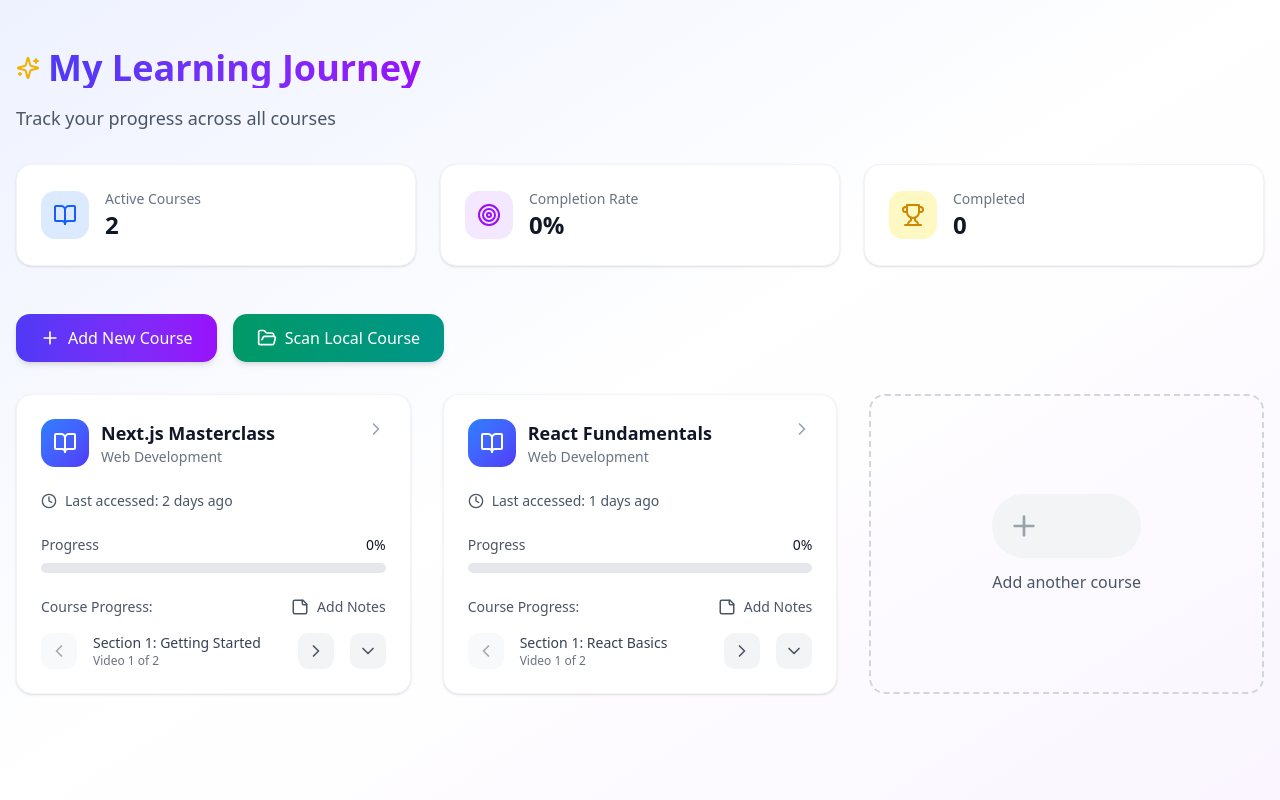
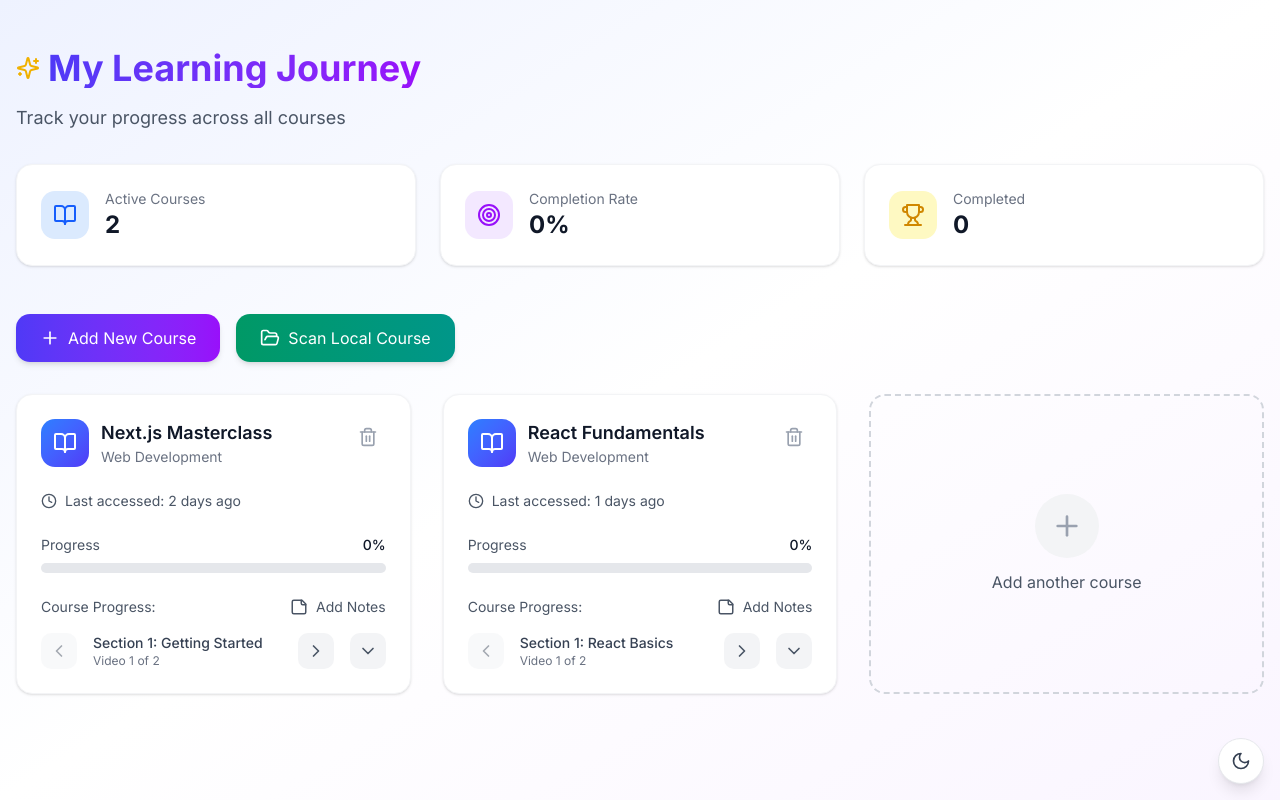
Before and after one commit to Alisadaintanvir/course-tracker, a Next.js app: page / in a window 1280 px wide. Built offline with nearby package versions, Linux system fonts and the light colour scheme.

Commit message:
Add Radix UI dialog component for improved user interaction, update layout with theme provider and toggle, and implement delete confirmation modal for course management. Adjust course modal to make description optional and refine dependencies in package files.

```diff
--- a/app/components/AddCourseModal.tsx
+++ b/app/components/AddCourseModal.tsx
@@ -9,7 +9,7 @@ interface AddCourseModalProps {
 interface CourseData {
   title: string;
   category: string;
-  description: string;
+  description?: string;
   totalModules: number;
   sections: Section[];
 }
@@ -108,12 +108,11 @@ export default function AddCourseModal({
               htmlFor="description"
               className="block text-sm font-medium text-gray-700 dark:text-gray-300 mb-1"
             >
-              Description
+              Description (Optional)
             </label>
             <textarea
               id="description"
               name="description"
-              required
               rows={3}
               className="w-full px-4 py-2 rounded-lg border border-gray-300 dark:border-gray-600 bg-white dark:bg-gray-700 text-gray-900 dark:text-white focus:ring-2 focus:ring-indigo-500 focus:border-transparent"
               placeholder="Brief description of the course..."
--- /dev/null
+++ b/app/components/DeleteConfirmationModal.tsx
@@ -0,0 +1,60 @@
+"use client";
+
+import { X } from "lucide-react";
+import {
+  Dialog,
+  DialogContent,
+  DialogHeader,
+  DialogTitle,
+  DialogDescription,
+  DialogFooter,
+  DialogClose,
+} from "@/components/ui/dialog";
+
+interface DeleteConfirmationModalProps {
+  isOpen: boolean;
+  onClose: () => void;
+  onConfirm: () => void;
+  courseTitle: string;
+}
+
+export default function DeleteConfirmationModal({
+  isOpen,
+  onClose,
+  onConfirm,
+  courseTitle,
+}: DeleteConfirmationModalProps) {
+  return (
+    <Dialog open={isOpen} onOpenChange={(open) => !open && onClose()}>
+      <DialogContent className="max-w-md">
+        <DialogHeader>
+          <DialogTitle className="flex items-center justify-between">
+            <span>Delete Course</span>
+          </DialogTitle>
+          <DialogDescription>
+            <span className="text-gray-600 dark:text-gray-300">
+              Are you sure you want to delete &quot;{courseTitle}&quot;? This
+              action cannot be undone.
+            </span>
+          </DialogDescription>
+        </DialogHeader>
+        <DialogFooter className="flex justify-end gap-4 mt-6">
+          <DialogClose asChild>
+            <button
+              onClick={onClose}
+              className="px-4 py-2 text-gray-700 dark:text-gray-300 hover:bg-gray-100 dark:hover:bg-gray-700 rounded-lg transition-colors"
+            >
+              Cancel
+            </button>
+          </DialogClose>
+          <button
+            onClick={onConfirm}
+            className="px-4 py-2 bg-red-600 text-white rounded-lg hover:bg-red-700 focus:outline-none focus:ring-2 focus:ring-red-500 focus:ring-offset-2 transition-colors"
+          >
+            Delete Course
+          </button>
+        </DialogFooter>
+      </DialogContent>
+    </Dialog>
+  );
+}
--- /dev/null
+++ b/app/components/ThemeProvider.tsx
@@ -0,0 +1,56 @@
+"use client";
+
+import { createContext, useContext, useEffect, useState } from "react";
+
+type Theme = "dark" | "light";
+
+type ThemeContextType = {
+  theme: Theme;
+  toggleTheme: () => void;
+};
+
+const ThemeContext = createContext<ThemeContextType | undefined>(undefined);
+
+export function ThemeProvider({ children }: { children: React.ReactNode }) {
+  const [theme, setTheme] = useState<Theme>("light");
+
+  useEffect(() => {
+    // Check if user has a theme preference in localStorage
+    const savedTheme = localStorage.getItem("theme") as Theme;
+    // Check if user has a system preference for dark mode
+    const systemPrefersDark = window.matchMedia(
+      "(prefers-color-scheme: dark)"
+    ).matches;
+
+    if (savedTheme) {
+      setTheme(savedTheme);
+    } else if (systemPrefersDark) {
+      setTheme("dark");
+    }
+  }, []);
+
+  useEffect(() => {
+    // Update the document class and localStorage when theme changes
+    document.documentElement.classList.remove("light", "dark");
+    document.documentElement.classList.add(theme);
+    localStorage.setItem("theme", theme);
+  }, [theme]);
+
+  const toggleTheme = () => {
+    setTheme((prevTheme) => (prevTheme === "light" ? "dark" : "light"));
+  };
+
+  return (
+    <ThemeContext.Provider value={{ theme, toggleTheme }}>
+      {children}
+    </ThemeContext.Provider>
+  );
+}
+
+export function useTheme() {
+  const context = useContext(ThemeContext);
+  if (context === undefined) {
+    throw new Error("useTheme must be used within a ThemeProvider");
+  }
+  return context;
+}
--- /dev/null
+++ b/app/components/ThemeToggle.tsx
@@ -0,0 +1,22 @@
+"use client";
+
+import { Moon, Sun } from "lucide-react";
+import { useTheme } from "./ThemeProvider";
+
+export default function ThemeToggle() {
+  const { theme, toggleTheme } = useTheme();
+
+  return (
+    <button
+      onClick={toggleTheme}
+      className="fixed bottom-4 right-4 p-3 rounded-full bg-white dark:bg-gray-800 shadow-lg hover:shadow-xl transition-all duration-300 border border-gray-200 dark:border-gray-700"
+      aria-label="Toggle theme"
+    >
+      {theme === "light" ? (
+        <Moon className="w-5 h-5 text-gray-700 dark:text-gray-300" />
+      ) : (
+        <Sun className="w-5 h-5 text-gray-700 dark:text-gray-300" />
+      )}
+    </button>
+  );
+}
--- a/app/layout.tsx
+++ b/app/layout.tsx
@@ -1,16 +1,10 @@
 import type { Metadata } from "next";
-import { Geist, Geist_Mono } from "next/font/google";
+import { Inter } from "next/font/google";
 import "./globals.css";
+import { ThemeProvider } from "./components/ThemeProvider";
+import ThemeToggle from "./components/ThemeToggle";
 
-const geistSans = Geist({
-  variable: "--font-geist-sans",
-  subsets: ["latin"],
-});
-
-const geistMono = Geist_Mono({
-  variable: "--font-geist-mono",
-  subsets: ["latin"],
-});
+const inter = Inter({ subsets: ["latin"] });
 
 export const metadata: Metadata = {
   title: "Course Tracker",
@@ -20,15 +14,16 @@ export const metadata: Metadata = {
 
 export default function RootLayout({
   children,
-}: Readonly<{
+}: {
   children: React.ReactNode;
-}>) {
+}) {
   return (
-    <html lang="en">
-      <body
-        className={`${geistSans.variable} ${geistMono.variable} antialiased`}
-      >
-        {children}
+    <html lang="en" suppressHydrationWarning>
+      <body className={inter.className}>
+        <ThemeProvider>
+          {children}
+          <ThemeToggle />
+        </ThemeProvider>
       </body>
     </html>
   );
--- a/app/page.tsx
+++ b/app/page.tsx
@@ -3,13 +3,13 @@
 import {
   BookOpen,
   Clock,
-  ChevronRight,
   Plus,
   Sparkles,
   Target,
   Trophy,
   FolderOpen,
   StickyNote,
+  Trash2,
 } from "lucide-react";
 import { useState, useEffect } from "react";
 import AddCourseModal from "./components/AddCourseModal";
@@ -17,6 +17,7 @@ import CourseScanner from "./components/CourseScanner";
 import Link from "next/link";
 import ModuleControls from "./components/ModuleControls";
 import NotesModal from "./components/NotesModal";
+import DeleteConfirmationModal from "./components/DeleteConfirmationModal";
 
 interface Video {
   name: string;
@@ -134,6 +135,7 @@ export default function Home() {
   const [showScanner, setShowScanner] = useState(false);
   const [selectedCourseForNotes, setSelectedCourseForNotes] =
     useState<Course | null>(null);
+  const [courseToDelete, setCourseToDelete] = useState<Course | null>(null);
 
   useEffect(() => {
     // Initialize with dummy data if no courses exist
@@ -268,6 +270,17 @@ export default function Home() {
     });
   };
 
+  const handleDeleteCourse = (courseId: string) => {
+    setCourses((prevCourses) => {
+      const updatedCourses = prevCourses.filter(
+        (course) => course.id !== courseId
+      );
+      localStorage.setItem("courses", JSON.stringify(updatedCourses));
+      return updatedCourses;
+    });
+    setCourseToDelete(null);
+  };
+
   return (
     <div className="min-h-screen bg-gradient-to-br from-indigo-50 via-white to-purple-50 dark:from-gray-900 dark:via-gray-800 dark:to-gray-900">
       <div className="container mx-auto px-4 py-12">
@@ -317,13 +330,19 @@ export default function Home() {
                     Completion Rate
                   </p>
                   <p className="text-2xl font-bold text-gray-900 dark:text-white">
-                    {Math.round(
+                    {courses.length === 0 ? (
+                      <span className="text-gray-400 dark:text-gray-500">
+                        -
+                      </span>
+                    ) : (
+                      Math.round(
                         courses.reduce(
                           (acc, course) => acc + getProgress(course),
                           0
                         ) / courses.length
+                      )
                     )}
-                    %
+                    {courses.length > 0 && "%"}
                   </p>
                 </div>
               </div>
@@ -386,8 +405,8 @@ export default function Home() {
               key={course.id}
               className="bg-white dark:bg-gray-800 rounded-2xl shadow-sm hover:shadow-xl transition-all duration-300 p-6 border border-gray-100 dark:border-gray-700 transform hover:-translate-y-1"
             >
-              <Link href={`/course/${course.id}`} className="block">
               <div className="flex items-start justify-between">
+                <Link href={`/course/${course.id}`} className="flex-1">
                   <div className="flex items-center gap-3">
                     <div className="bg-gradient-to-br from-blue-500 to-indigo-600 p-3 rounded-xl">
                       <BookOpen className="text-white" size={24} />
@@ -401,12 +420,17 @@ export default function Home() {
                       </p>
                     </div>
                   </div>
-                  <ChevronRight
-                    className="text-gray-400 hover:text-gray-600 dark:hover:text-gray-200 transition-colors"
-                    size={20}
-                  />
+                </Link>
+                <button
+                  onClick={() => setCourseToDelete(course)}
+                  className="p-2 text-gray-400 hover:text-red-600 dark:text-gray-500 dark:hover:text-red-400 transition-colors"
+                  title="Delete Course"
+                >
+                  <Trash2 size={20} />
+                </button>
               </div>
 
+              <Link href={`/course/${course.id}`}>
                 <div className="mt-6">
                   <div className="flex items-center gap-2 text-sm text-gray-600 dark:text-gray-300">
                     <Clock size={16} />
@@ -472,8 +496,8 @@ export default function Home() {
             onClick={() => setIsModalOpen(true)}
             className="border-2 border-dashed border-gray-300 dark:border-gray-700 rounded-2xl p-6 flex items-center justify-center hover:border-indigo-500 dark:hover:border-indigo-500 transition-all duration-300 cursor-pointer group"
           >
-            <div className="text-center">
-              <div className="bg-gray-100 dark:bg-gray-800 p-4 rounded-full mx-auto mb-3 group-hover:bg-indigo-50 dark:group-hover:bg-indigo-900/20 transition-colors">
+            <div className="text-center flex flex-col items-center justify-center">
+              <div className="bg-gray-100 dark:bg-gray-800 p-4 rounded-full mb-3 group-hover:bg-indigo-50 dark:group-hover:bg-indigo-900/20 transition-colors flex items-center justify-center">
                 <Plus
                   className="text-gray-400 dark:text-gray-500 group-hover:text-indigo-500 dark:group-hover:text-indigo-400"
                   size={32}
@@ -500,6 +524,15 @@ export default function Home() {
         initialNotes={selectedCourseForNotes?.notes}
         onSave={handleSaveNotes}
       />
+
+      <DeleteConfirmationModal
+        isOpen={!!courseToDelete}
+        onClose={() => setCourseToDelete(null)}
+        onConfirm={() =>
+          courseToDelete && handleDeleteCourse(courseToDelete.id)
+        }
+        courseTitle={courseToDelete?.title || ""}
+      />
     </div>
   );
 }
--- a/package.json
+++ b/package.json
@@ -10,6 +10,7 @@
   },
   "dependencies": {
     "@radix-ui/react-accordion": "^1.2.10",
+    "@radix-ui/react-dialog": "^1.1.13",
     "@radix-ui/react-progress": "^1.1.6",
     "@radix-ui/react-scroll-area": "^1.2.8",
     "@radix-ui/react-slot": "^1.2.2",
--- /dev/null
+++ b/tailwind.config.ts
@@ -0,0 +1,22 @@
+import type { Config } from "tailwindcss";
+
+const config: Config = {
+  darkMode: "class",
+  content: [
+    "./pages/**/*.{js,ts,jsx,tsx,mdx}",
+    "./components/**/*.{js,ts,jsx,tsx,mdx}",
+    "./app/**/*.{js,ts,jsx,tsx,mdx}",
+  ],
+  theme: {
+    extend: {
+      backgroundImage: {
+        "gradient-radial": "radial-gradient(var(--tw-gradient-stops))",
+        "gradient-conic":
+          "conic-gradient(from 180deg at 50% 50%, var(--tw-gradient-stops))",
+      },
+    },
+  },
+  plugins: [],
+};
+
+export default config;
```
Also changed, not shown: components/ui/dialog.tsx (added, +135 -0 lines), 1 other file (tests, documents, lock files or other folders). Lines whose indentation alone changed are shown as unchanged.
